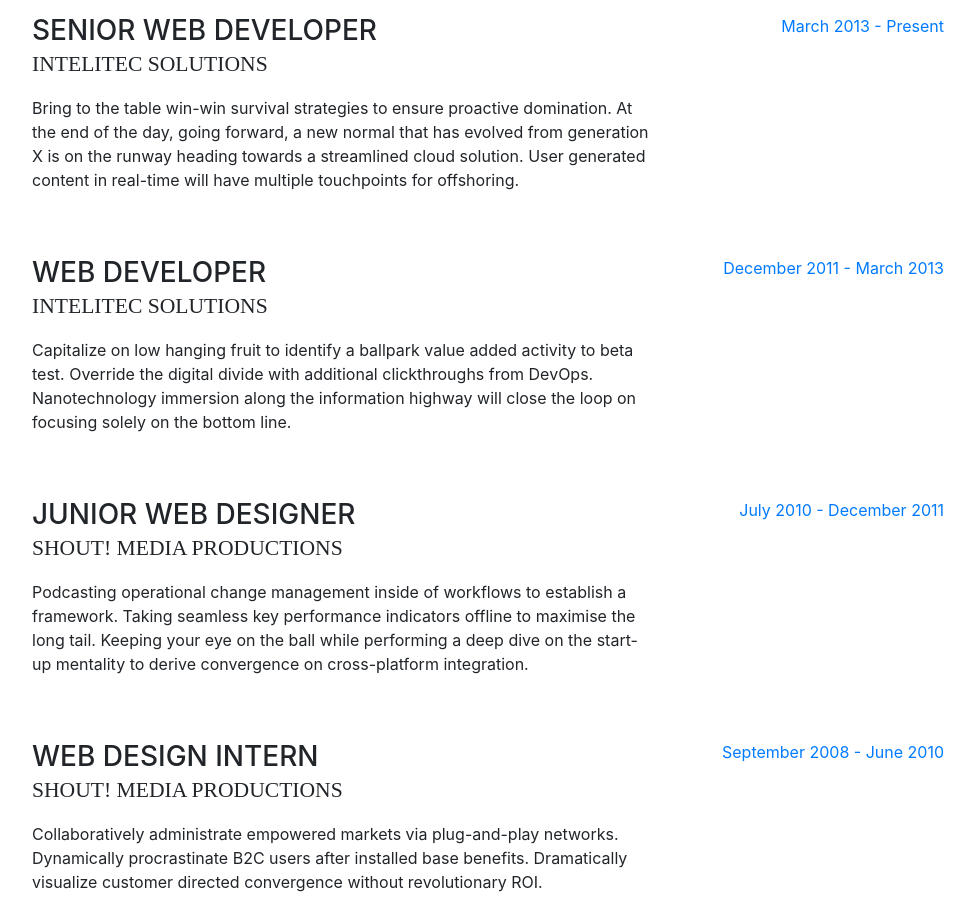
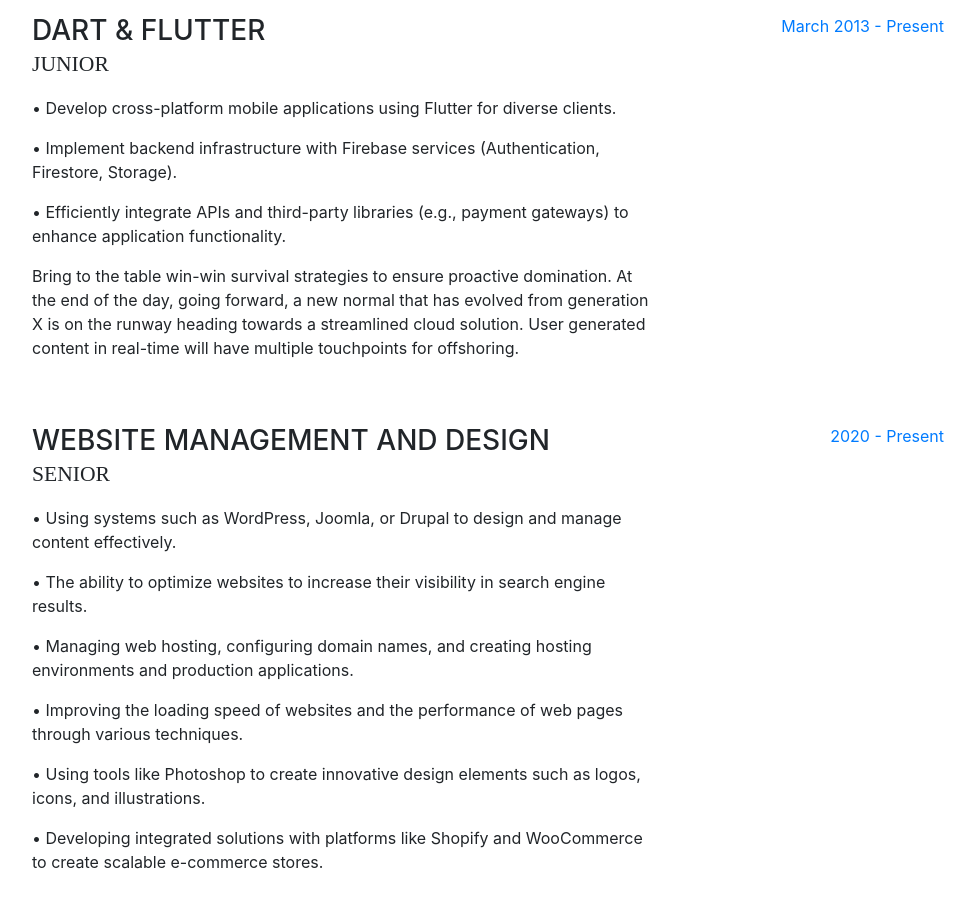
Before and after one commit to MohAdell/Portfolio, a website with bundled scripts: page index.html in a window 1280 px wide. Shown: the part 920-1833 px from the top of the page, without its empty margins (288-1263 px from the left). Built offline with nearby package versions, Linux system fonts and the light colour scheme; a web font is replaced by a local one.

Commit message:
Update index.html

```diff
--- a/index.html
+++ b/index.html
@@ -116,8 +116,11 @@
 
           <div class="resume-item d-flex flex-column flex-md-row mb-5">
             <div class="resume-content mr-auto">
-              <h3 class="mb-0">Senior Web Developer</h3>
-              <div class="subheading mb-3">Intelitec Solutions</div>
+              <h3 class="mb-0">Dart & Flutter</h3>
+              <div class="subheading mb-3">Junior</div>
+              <p>• Develop cross-platform mobile applications using Flutter for diverse clients.</p>
+              <p>• Implement backend infrastructure with Firebase services (Authentication, Firestore, Storage).</p>
+              <p>• Efficiently integrate APIs and third-party libraries (e.g., payment gateways) to enhance application functionality.</p>
               <p>Bring to the table win-win survival strategies to ensure proactive domination. At the end of the day, going forward, a new normal that has evolved from generation X is on the runway heading towards a streamlined cloud solution. User generated content in real-time will have multiple touchpoints for offshoring.</p>
             </div>
             <div class="resume-date text-md-right">
@@ -127,25 +130,20 @@
 
           <div class="resume-item d-flex flex-column flex-md-row mb-5">
             <div class="resume-content mr-auto">
-              <h3 class="mb-0">Web Developer</h3>
-              <div class="subheading mb-3">Intelitec Solutions</div>
-              <p>Capitalize on low hanging fruit to identify a ballpark value added activity to beta test. Override the digital divide with additional clickthroughs from DevOps. Nanotechnology immersion along the information highway will close the loop on focusing solely on the bottom line.</p>
+              <h3 class="mb-0">Website Management And Design</h3>
+              <div class="subheading mb-3">Senior</div>
+<p>• Using systems such as WordPress, Joomla, or Drupal to design and manage content effectively.</p>
+<p>• The ability to optimize websites to increase their visibility in search engine results.</p>
+<p>• Managing web hosting, configuring domain names, and creating hosting environments and production applications.</p>
+<p>• Improving the loading speed of websites and the performance of web pages through various techniques.</p>
+<p>• Using tools like Photoshop to create innovative design elements such as logos, icons, and illustrations.</p>
+<p>• Developing integrated solutions with platforms like Shopify and WooCommerce to create scalable e-commerce stores.</p>
             </div>
             <div class="resume-date text-md-right">
-              <span class="text-primary">December 2011 - March 2013</span>
+              <span class="text-primary">2020 - Present</span>
             </div>
           </div>
 
-          <div class="resume-item d-flex flex-column flex-md-row mb-5">
-            <div class="resume-content mr-auto">
-              <h3 class="mb-0">Junior Web Designer</h3>
-              <div class="subheading mb-3">Shout! Media Productions</div>
-              <p>Podcasting operational change management inside of workflows to establish a framework. Taking seamless key performance indicators offline to maximise the long tail. Keeping your eye on the ball while performing a deep dive on the start-up mentality to derive convergence on cross-platform integration.</p>
-            </div>
-            <div class="resume-date text-md-right">
-              <span class="text-primary">July 2010 - December 2011</span>
-            </div>
-          </div>
 
           <div class="resume-item d-flex flex-column flex-md-row">
             <div class="resume-content mr-auto">
```
